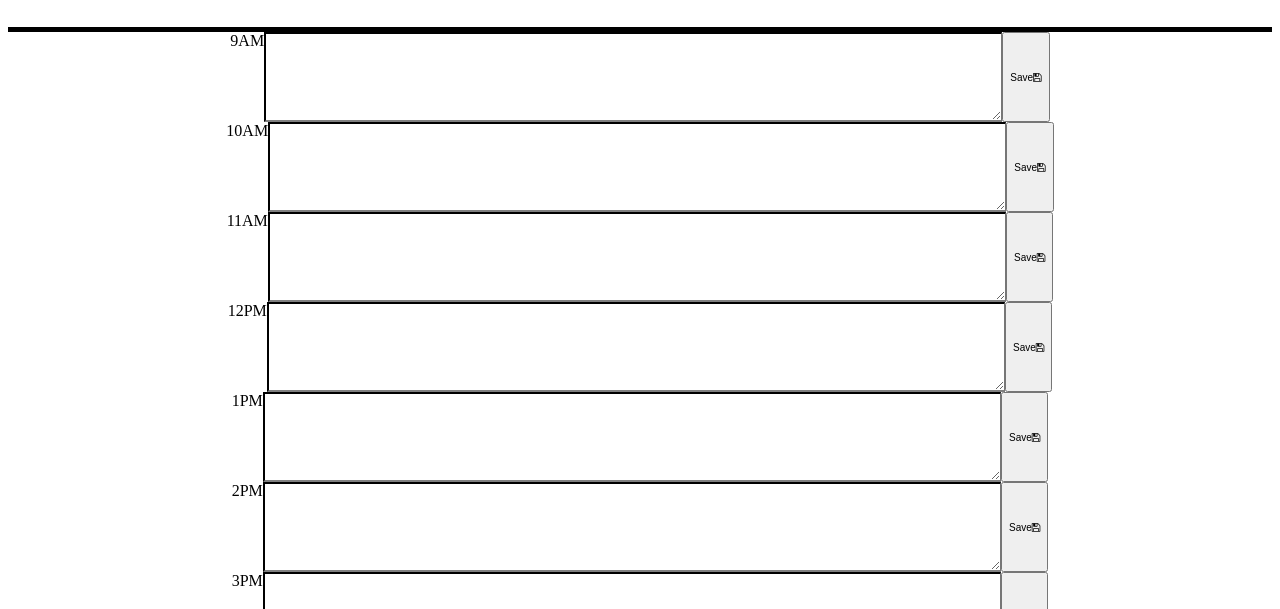
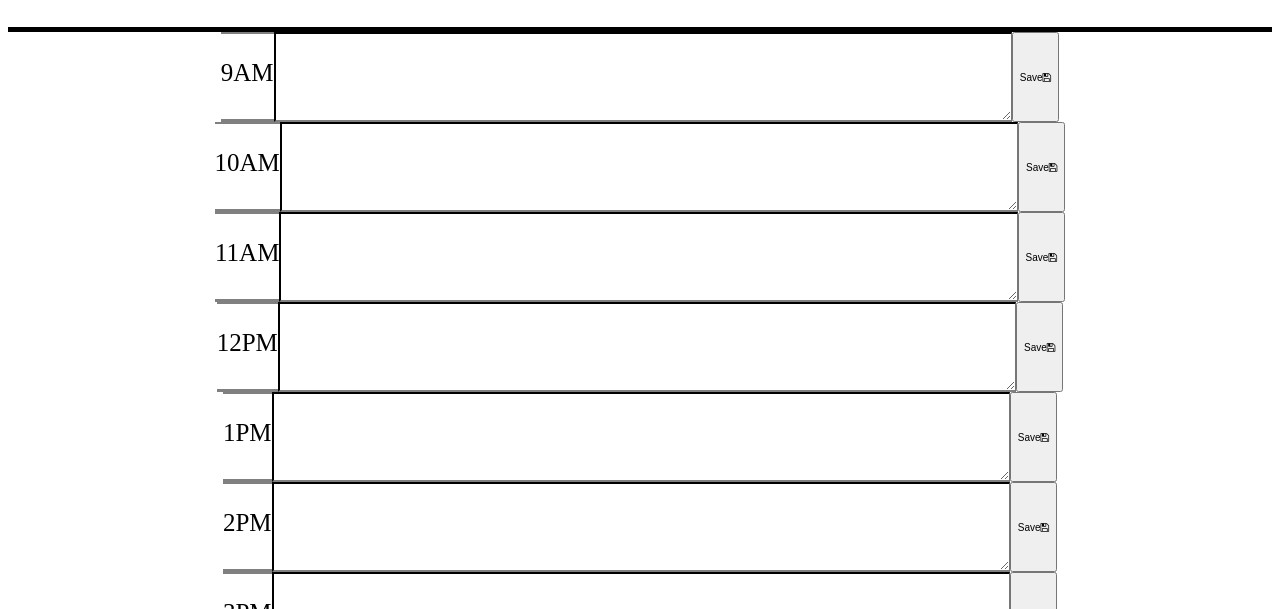
Before and after one commit to jmorales113/Day-Planner, a plain HTML site: page index.html in a window 1280 px wide. Shown: the part 186-795 px from the top of the page. Drawn offline with nearby package versions, Linux system fonts and the light colour scheme.

Commit message:
Added background color for pastTime

```diff
--- a/style.css
+++ b/style.css
@@ -26,3 +26,15 @@ textarea {
     padding: 20px;
 
 }
+
+.timeArea {
+    text-align: center;
+    font-size: 25px;
+    border-top: grey solid 2px;
+    padding-top: 25px;
+    border-bottom: grey solid;
+}
+
+.pastTime {
+    background-color: lightblue;
+}
```
